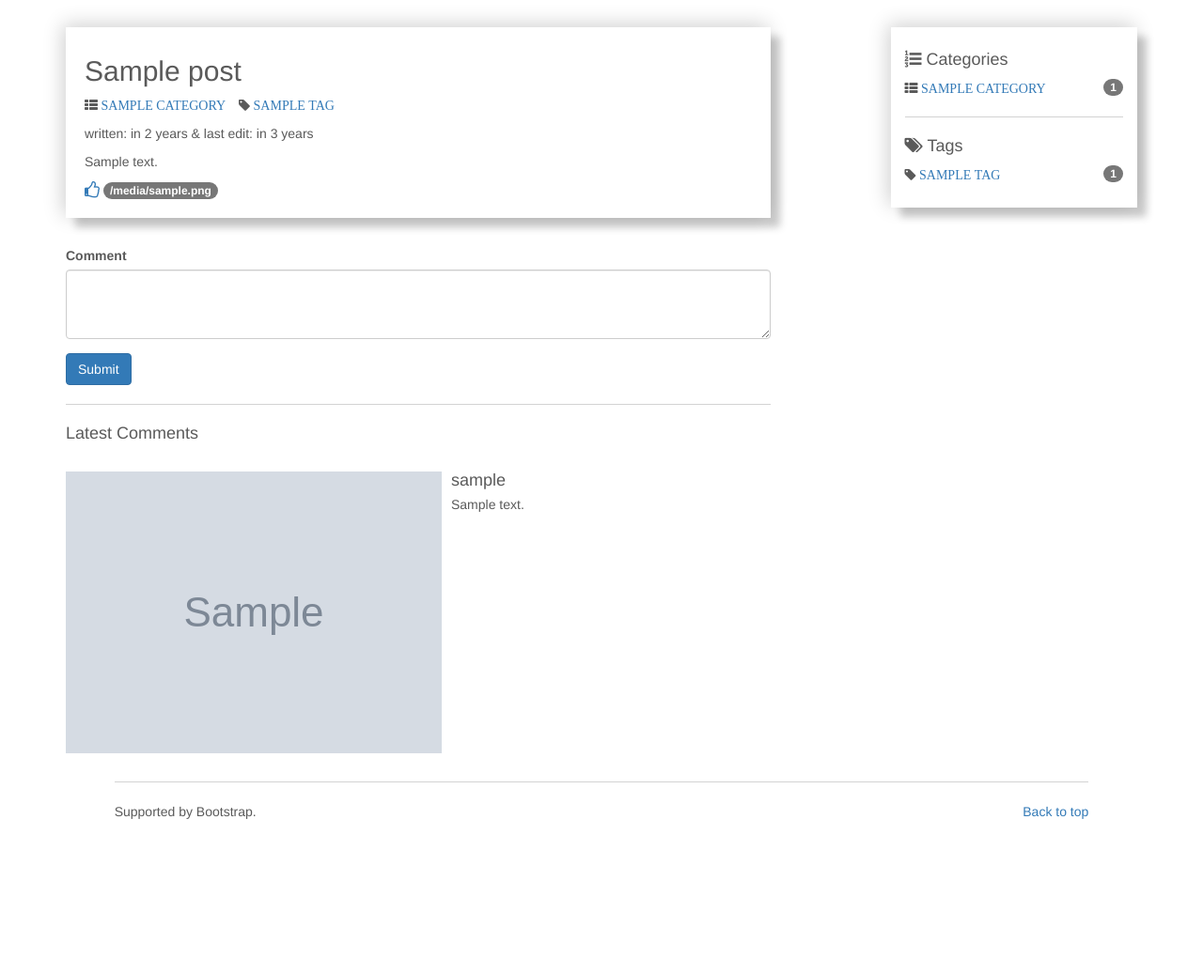
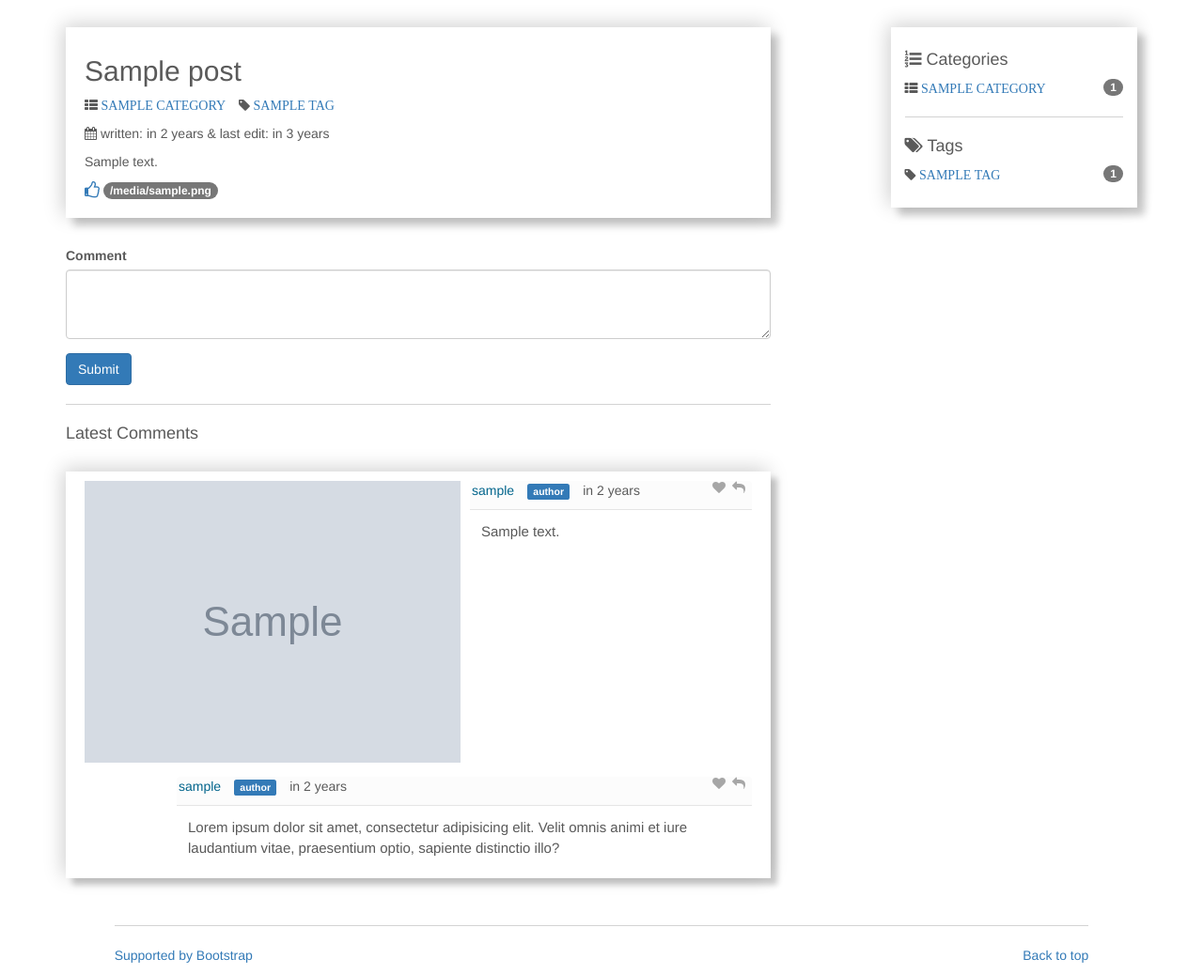
Before and after one commit to xuzuoyang/Blog, a Flask app: template MyBlog/app/templates/blog.html in a window 1280 px wide. Shown: the part 71-1108 px from the top of the page at 94% size. Before the commit the page ends 943 px from the top, so only its background shows below. Run offline with Flask 2, Linux system fonts and the light colour scheme; tables that the repository leaves empty hold one stand-in row (values such as "Sample post"); the template is opened without the code that fills it: values that come from a table or form of the project are taken from there, most other values are stand-ins (such as "Sample title", 1, 10 or a date in 2020); grey boxes marked "Sample" are stand-in pictures; parts of the project's set-up code (start-up, migrations or seed data) failed here and were passed over; some libraries are stand-ins or nearby versions.

Commit message:
beautify comment ui

```diff
--- a/MyBlog/app/main/views.py
+++ b/MyBlog/app/main/views.py
@@ -72,7 +72,7 @@ def search_category(category):
                                                                      error_out=False)
     posts = []
     for item in pagination.items:
-        post = {'id': item.id, 'title': item.title, 'timestamp': item.timestamp,
+        post = {'id': item.id, 'title': item.title, 'timestamp': item.timestamp, 'last_edit': item.last_edit,
                 'author': item.author.username, 'tagging': item.tagging, 'category': item.category.name}
         if len(item.body) > 256:
             post['body'] = item.body[:256] + '...'
@@ -99,7 +99,7 @@ def search_tag(tag):
     posts = []
     for item in pagination.items:
         item = item.post
-        post = {'id': item.id, 'title': item.title, 'timestamp': item.timestamp,
+        post = {'id': item.id, 'title': item.title, 'timestamp': item.timestamp, 'last_edit': item.last_edit,
                 'author': item.author.username, 'tagging': item.tagging, 'category': item.category.name}
         if len(item.body) > 256:
             post['body'] = item.body[:256] + '...'
--- a/MyBlog/app/static/css/carousel.css
+++ b/MyBlog/app/static/css/carousel.css
@@ -128,14 +128,14 @@ div.blog {
     padding-right: 20px;
     padding-top: 10px;
     padding-bottom: 10px;
-    box-shadow: 10px 10px 8px 0 rgba(0, 0, 0, 0.2), -3px -3px 20px 0 rgba(0, 0, 0, 0.19);
+    box-shadow: 8px 8px 8px 0 rgba(0, 0, 0, 0.2), -3px -3px 20px 0 rgba(0, 0, 0, 0.19);
 }
 div.side {
     padding-left: 15px;
     padding-right: 15px;
     padding-top: 15px;
     padding-bottom: 15px;
-    box-shadow: 10px 10px 8px 0 rgba(0, 0, 0, 0.2), -3px -3px 20px 0 rgba(0, 0, 0, 0.19);
+    box-shadow: 8px 8px 8px 0 rgba(0, 0, 0, 0.2), -3px -3px 20px 0 rgba(0, 0, 0, 0.19);
 }
 
 hr { height:1px;border:none;border-top:1px solid #D3D3D3; }
--- /dev/null
+++ b/MyBlog/app/static/css/comment.css
@@ -0,0 +1,55 @@
+div.comment-container {
+    margin-bottom: 30px;
+    padding-left: 20px;
+    padding-right: 20px;
+    padding-top: 10px;
+    padding-bottom: 10px;
+    box-shadow: 7px 7px 6px 0 rgba(0, 0, 0, 0.2), -3px -3px 20px 0 rgba(0, 0, 0, 0.19);
+}
+
+.reply-list {
+	padding-left: 88px;
+	clear: both;
+	margin-top: 15px;
+}
+
+.comment-box .comment-head {
+	background: #FCFCFC;
+	padding: 0px 2px;
+	border-bottom: 1px solid #E5E5E5;
+	overflow: hidden;
+	-webkit-border-radius: 4px 4px 0 0;
+	-moz-border-radius: 4px 4px 0 0;
+	border-radius: 4px 4px 0 0;
+}
+
+.comment-box .comment-content {
+	background: #FFF;
+	padding: 12px;
+	font-size: 15px;
+	color: #595959;
+	-webkit-border-radius: 0 0 4px 4px;
+	-moz-border-radius: 0 0 4px 4px;
+	border-radius: 0 0 4px 4px;
+}
+
+i.comment-icon-like {
+    float: left;
+    color: #A6A6A6;
+}
+i.comment-icon-reply {
+    float: left;
+    color: #A6A6A6;
+    margin-left: 7px;
+}
+
+i.comment-icon-like:hover {
+	color: #FF0000;
+}
+i.comment-icon-reply:hover {
+	color: #03658c;
+}
+
+h5.comment-author {
+    color: #03658c;
+}
--- a/MyBlog/app/templates/base.html
+++ b/MyBlog/app/templates/base.html
@@ -99,7 +99,7 @@
         <footer class="blog-footer">
             <hr>
             <p class="pull-right"><a href="#">Back to top</a></p>
-            <p>Supported by Bootstrap.</p>
+            <p><a href="http://v3.bootcss.com/" target="_blank">Supported by Bootstrap</a></p>
         </footer>
         <!-- </div> -->
 
--- a/MyBlog/app/templates/blog.html
+++ b/MyBlog/app/templates/blog.html
@@ -4,6 +4,7 @@
 {% block title %}Detail Page{% endblock %}
 {% block head %}
 <link rel="stylesheet" type="text/css" href="{{ url_for('static', filename='css/carousel.css') }}">
+<link rel="stylesheet" type="text/css" href="{{ url_for('static', filename='css/comment.css') }}">
 {% endblock %}
 
 {% block content %}
@@ -23,7 +24,10 @@
               {% endfor %}
               {% endif %}
           </ul>
-          <p class="blog-post-meta">written: {{ moment(post.timestamp).fromNow() }} & last edit: {{ moment(post.last_edit).fromNow() }}</a></p>
+          <p class="blog-post-meta">
+              <i class="fa fa-calendar" aria-hidden="true"></i>
+              written: {{ moment(post.timestamp).fromNow() }} & last edit: {{ moment(post.last_edit).fromNow() }}
+          </p>
           <p>{{ post.body | safe }}</p>
           <ul class="list-inline">
               <li>
@@ -56,17 +60,50 @@
       {% if post.comments %}
       <ul class="media-list">
           {% for comment in post.comments %}
+          <div class="comment-container">
               <li class="media">
-              <div class="media-left media-top">
+                  <div class="media-left media-top comment-avatar">
                     <a href="#">
                       <img class="media-object" src="{{ comment.author.gravatar(size=50) }}" alt="...">
                     </a>
                   </div>
-              <div class="media-body">
-                <h4 class="media-heading">{{ comment.author.username }}</h4>
-                <p>{{ comment.body }}</p>
+                  <div class="media-body comment-box">
+                    <div class="comment-head">
+                        <ul class="list-inline">
+                            <li><h5 class="comment-author media-heading">{{ comment.author.username }}</h5></li>
+                            <li><span class="label label-primary">author</span></li>
+                            <li><p>{{ moment(comment.timestamp).fromNow() }}</p></li>
+                            <li class="pull-right">
+                                <a href=""><i class="fa fa-heart comment-icon-like" aria-hidden="true"></i></a>
+                                <a href=""><i class="fa fa-reply comment-icon-reply" aria-hidden="true"></i></a>
+                            </li>
+                        </ul>
+                    </div>
+                    <div class="comment-content">{{ comment.body }}</div>
                   </div>
               </li>
+              <ul class="media-list reply-list">
+                <li class="media">
+                  <div class="media-left media-top comment-avatar">
+                      <img class="media-object" src="{{ current_user.gravatar(size=50) }}" alt="">
+                  </div>
+                  <div class="media-body comment-box">
+                      <div class="comment-head">
+                          <ul class="list-inline">
+                              <li><h5 class="comment-author media-heading">{{ comment.author.username }}</h5></li>
+                              <li><span class="label label-primary">author</span></li>
+                              <li><p>{{ moment(comment.timestamp).fromNow() }}</p></li>
+                              <li class="pull-right">
+                                  <a href=""><i class="fa fa-heart comment-icon-like" aria-hidden="true"></i></a>
+                                  <a href=""><i class="fa fa-reply comment-icon-reply" aria-hidden="true"></i></a>
+                              </li>
+                          </ul>
+                      </div>
+                      <div class="comment-content">Lorem ipsum dolor sit amet, consectetur adipisicing elit. Velit omnis animi et iure laudantium vitae, praesentium optio, sapiente distinctio illo?</div>
+                  </div>
+                </li>
+              </ul>
+          </div>
           {% endfor %}
           </ul>
       {% endif %}
--- a/MyBlog/app/templates/index.html
+++ b/MyBlog/app/templates/index.html
@@ -59,7 +59,10 @@
                         {% endfor %}
                         {% endif %}
                     </ul>
-                    <p class="blog-post-meta">written: {{ moment(post.timestamp).fromNow() }} & last edit: {{ moment(post.last_edit).fromNow() }}</p>
+                    <p class="blog-post-meta">
+                        <i class="fa fa-calendar" aria-hidden="true"></i>
+                        written: {{ moment(post.timestamp).fromNow() }} & last edit: {{ moment(post.last_edit).fromNow() }}
+                    </p>
                     <p>{{ post.body | safe }}</p>
                   </div>
                   <div class="details">
--- a/MyBlog/app/templates/search.html
+++ b/MyBlog/app/templates/search.html
@@ -28,7 +28,10 @@
               <div class="blog">
                   <div class="blog-post">
                     <h2 class="blog-post-title">{{ post.title }}</h2>
-                    <p class="blog-post-meta">{{ moment(post.timestamp).fromNow() }} by <a href="#">{{ post.author.username }}</a></p>
+                    <p class="blog-post-meta">
+                        <i class="fa fa-calendar" aria-hidden="true"></i>
+                        written: {{ moment(post.timestamp).fromNow() }} & last edit: {{ moment(post.last_edit).fromNow() }}
+                    </p>
                     <p>{{ post.body | safe }}</p>
                   </div>
                   <div class="details">
```
Also changed, not shown: MyBlog/app/templates/dummy.html (added), 1 other file. Lines whose indentation alone changed are shown as unchanged.
